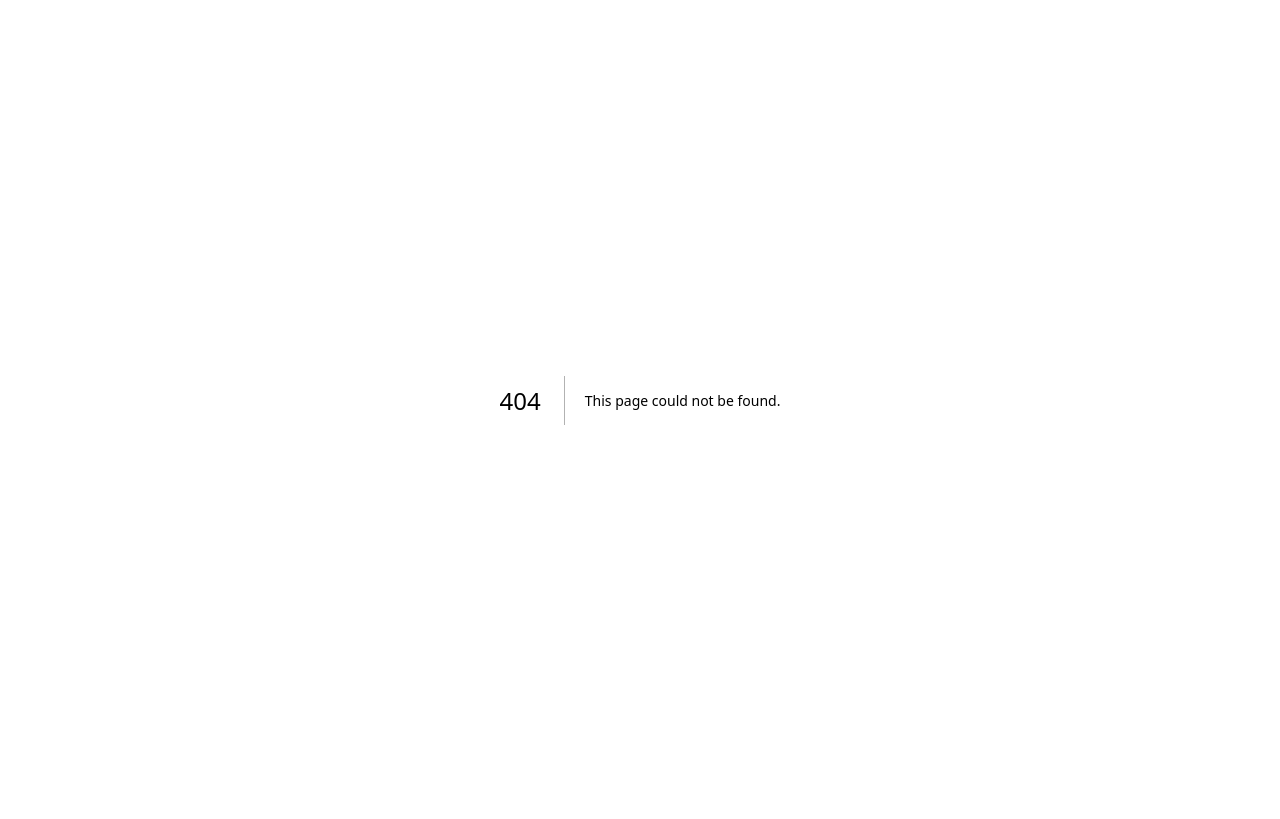
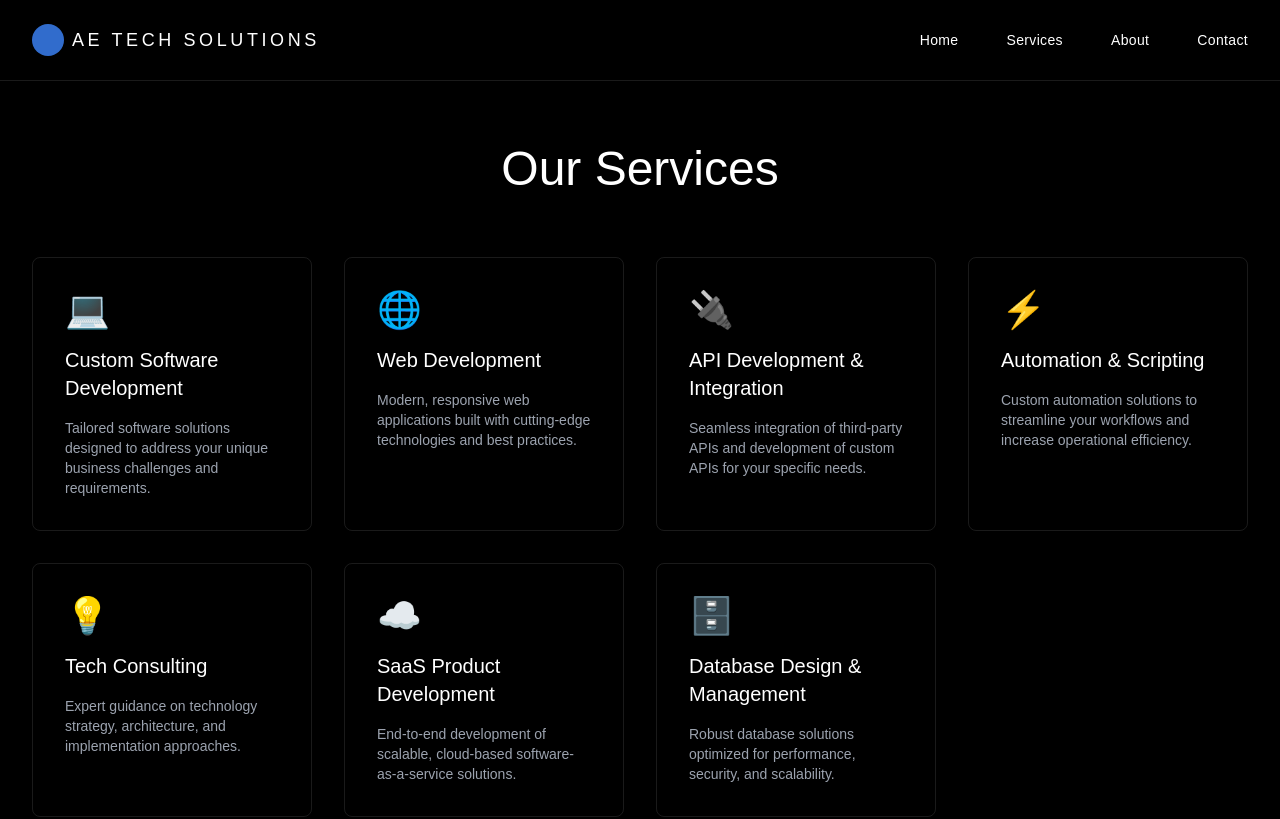
Before and after one commit to Eddieayala9965/AE-Tech-Solutions, a Next.js app: page /services in a window 1280 px wide. Before the commit this address had no page. Shown: the top 819 px of the page. Built offline with nearby package versions, Linux system fonts and the light colour scheme.

Commit message:
added the services page

```diff
--- a/src/app/components/Navbar.js
+++ b/src/app/components/Navbar.js
@@ -7,15 +7,16 @@ const Navbar = ({ isLoaded }) => {
   return (
     <nav className="relative w-full z-10 px-8 py-6 bg-black/50 backdrop-blur-md border-b border-white/10">
       <div className="max-w-7xl mx-auto flex justify-between items-center">
-        <div className="flex items-center space-x-2">
+        <Link href="/" className="flex items-center space-x-2">
           <div className="w-8 h-8 rounded-full bg-blue-500 animate-pulse" />
           <span className="text-lg font-light tracking-[0.2em]">
             AE TECH SOLUTIONS
           </span>
-        </div>
+        </Link>
 
         <div className="hidden md:flex space-x-12">
           {[
+            { name: "Home", href: "/" },
             { name: "Services", href: "/services" },
             { name: "About", href: "/about" },
             { name: "Contact", href: "/contact" },
--- /dev/null
+++ b/src/app/components/ServicesGrid.js
@@ -0,0 +1,77 @@
+"use client";
+
+import React from "react";
+
+const services = [
+  {
+    title: "Custom Software Development",
+    description:
+      "Tailored software solutions designed to address your unique business challenges and requirements.",
+    icon: "💻",
+  },
+  {
+    title: "Web Development",
+    description:
+      "Modern, responsive web applications built with cutting-edge technologies and best practices.",
+    icon: "🌐",
+  },
+  {
+    title: "API Development & Integration",
+    description:
+      "Seamless integration of third-party APIs and development of custom APIs for your specific needs.",
+    icon: "🔌",
+  },
+  {
+    title: "Automation & Scripting",
+    description:
+      "Custom automation solutions to streamline your workflows and increase operational efficiency.",
+    icon: "⚡",
+  },
+  {
+    title: "Tech Consulting",
+    description:
+      "Expert guidance on technology strategy, architecture, and implementation approaches.",
+    icon: "💡",
+  },
+  {
+    title: "SaaS Product Development",
+    description:
+      "End-to-end development of scalable, cloud-based software-as-a-service solutions.",
+    icon: "☁️",
+  },
+  {
+    title: "Database Design & Management",
+    description:
+      "Robust database solutions optimized for performance, security, and scalability.",
+    icon: "🗄️",
+  },
+];
+
+export default function ServicesGrid({ isLoaded }) {
+  return (
+    <div className="grid grid-cols-1 md:grid-cols-2 lg:grid-cols-3 xl:grid-cols-4 gap-8">
+      {services.map((service, index) => (
+        <div
+          key={service.title}
+          className="p-8 rounded-lg border border-white/10 backdrop-blur-md hover:border-blue-500/50 transition-all duration-500 transform hover:-translate-y-2 hover:shadow-2xl hover:shadow-blue-500/10 group"
+          style={{
+            transform: isLoaded ? "translateY(0)" : "translateY(2rem)",
+            opacity: isLoaded ? 1 : 0,
+            transition: "all 1s cubic-bezier(0.16, 1, 0.3, 1)",
+            transitionDelay: `${index * 100}ms`,
+          }}
+        >
+          <div className="text-4xl mb-4 transform group-hover:scale-110 transition-transform duration-300">
+            {service.icon}
+          </div>
+          <h3 className="text-xl font-light mb-4 group-hover:text-blue-400 transition-colors duration-300">
+            {service.title}
+          </h3>
+          <p className="text-sm text-gray-400 group-hover:text-gray-300 transition-colors duration-300">
+            {service.description}
+          </p>
+        </div>
+      ))}
+    </div>
+  );
+}
--- /dev/null
+++ b/src/app/services/page.js
@@ -0,0 +1,39 @@
+"use client";
+
+import React, { useState, useEffect } from "react";
+import Navbar from "../components/Navbar";
+import Footer from "../components/Footer";
+import ServicesGrid from "../components/ServicesGrid";
+
+export default function Services() {
+  const [isLoaded, setIsLoaded] = useState(false);
+
+  useEffect(() => {
+    setIsLoaded(true);
+  }, []);
+
+  return (
+    <div className="min-h-screen flex flex-col bg-black text-white">
+      <Navbar isLoaded={isLoaded} />
+
+      <main className="flex-grow px-8 py-16">
+        <div className="max-w-7xl mx-auto">
+          <h1
+            className="text-5xl font-light mb-16 text-center text-white"
+            style={{
+              transform: isLoaded ? "translateY(0)" : "translateY(2rem)",
+              opacity: isLoaded ? 1 : 0,
+              transition: "all 1s cubic-bezier(0.16, 1, 0.3, 1)",
+            }}
+          >
+            Our Services
+          </h1>
+
+          <ServicesGrid isLoaded={isLoaded} />
+        </div>
+      </main>
+
+      <Footer isLoaded={isLoaded} />
+    </div>
+  );
+}
```
Also changed, not shown: src/app/about/page.js (added).
